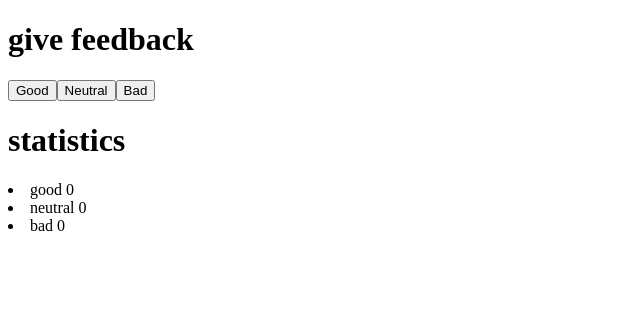
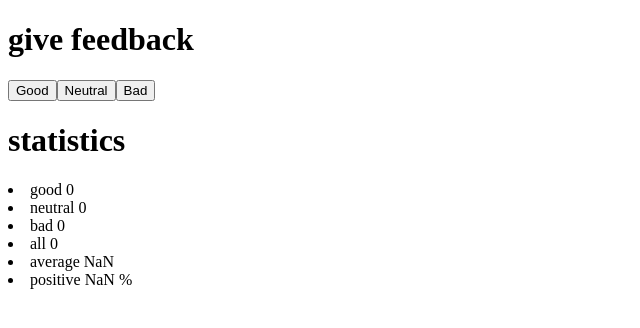
Before and after one commit to FourLorn/fullstack_open, a React (Vite) app in the folder part1/: page / in a window 1280 px wide. Shown: the top 328 px of the page, without its empty margins (0-640 px from the left). Built offline with nearby package versions, Linux system fonts and the light colour scheme.

Commit message:
part 1.7 and 1.8

```diff
--- a/part1/src/App.jsx
+++ b/part1/src/App.jsx
@@ -6,7 +6,7 @@ const Header = (props) => <div>
 
 const Button = ({ onClick, text }) => <button onClick={onClick}>{text}</button>
 
-const Stats = (props) => <div>
+const Statistics = (props) => <div>
   <li>
       {props.text} {props.number}
   </li>
@@ -30,6 +30,12 @@ const App = () => {
     setBad(bad + 1)
   }
 
+  const total = good + neutral + bad
+
+  const average = (good - bad) / total
+
+  const positive = (good / total) * 100 + " %"
+
 
   return (
     <div>
@@ -38,9 +44,12 @@ const App = () => {
       <Button onClick={handleNeutralClick} text="Neutral" />
       <Button onClick={handleBadClick} text="Bad" />
       <Header title="statistics"/>
-      <Stats text="good" number={good} />
-      <Stats text="neutral" number={neutral} />
-      <Stats text="bad" number={bad} />
+      <Statistics text="good" number={good} />
+      <Statistics text="neutral" number={neutral} />
+      <Statistics text="bad" number={bad} />
+      <Statistics text="all" number={total} />
+      <Statistics text="average" number={average} />
+      <Statistics text="positive" number={positive} />
     </div>
   )
 }
```
